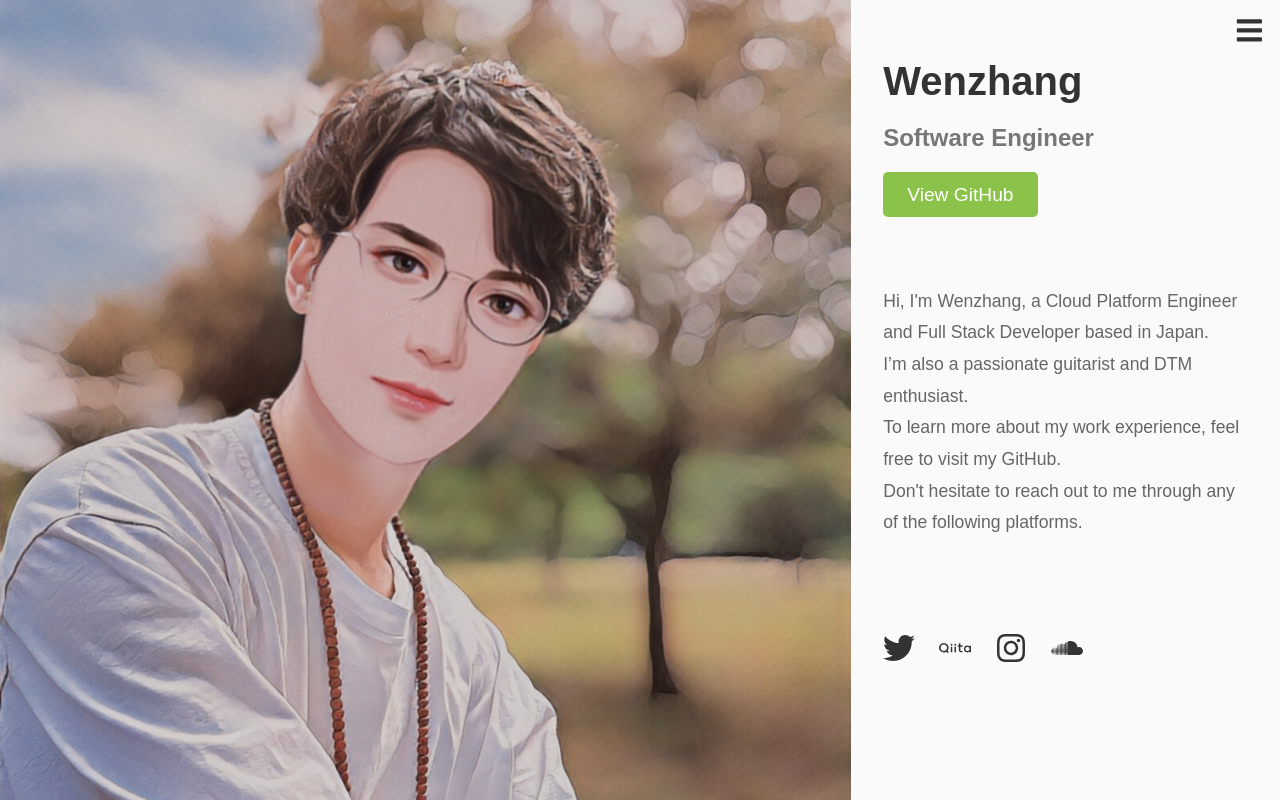
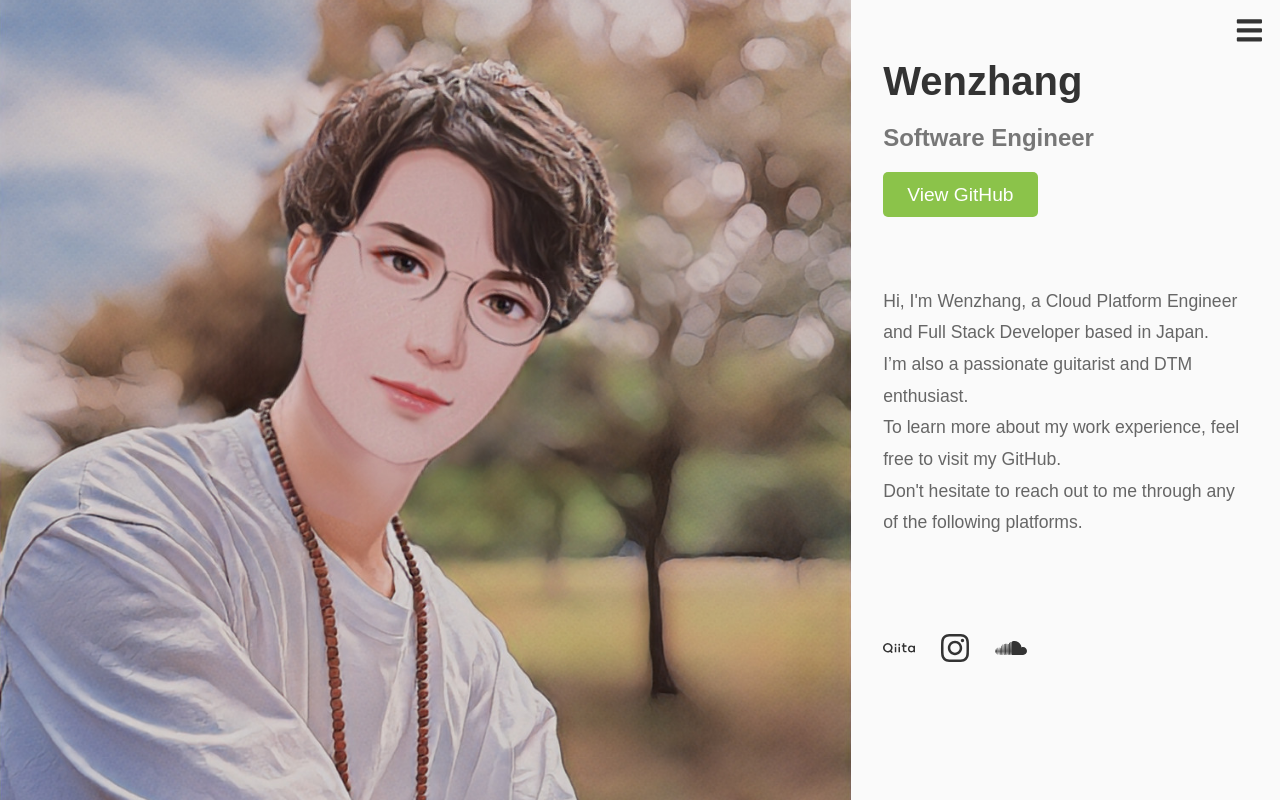
Before and after one commit to to-fmak/to-fmak.github.io, a React (Create React App) app: page / in a window 1280 px wide. Built offline with nearby package versions, Linux system fonts and the light colour scheme.

Commit message:
remove twitter link

```diff
--- a/src/App.tsx
+++ b/src/App.tsx
@@ -44,9 +44,6 @@ const Home: React.FC = () => {
           </Description>
         </div>
         <SocialIcons>
-          <IconLink href="https://x.com/to__fmak" target="_blank" rel="noopener noreferrer">
-            <FaTwitter />
-          </IconLink>
           <IconLink href="https://qiita.com/to-fmak" target="_blank" rel="noopener noreferrer">
             <SiQiita />
           </IconLink>
```
